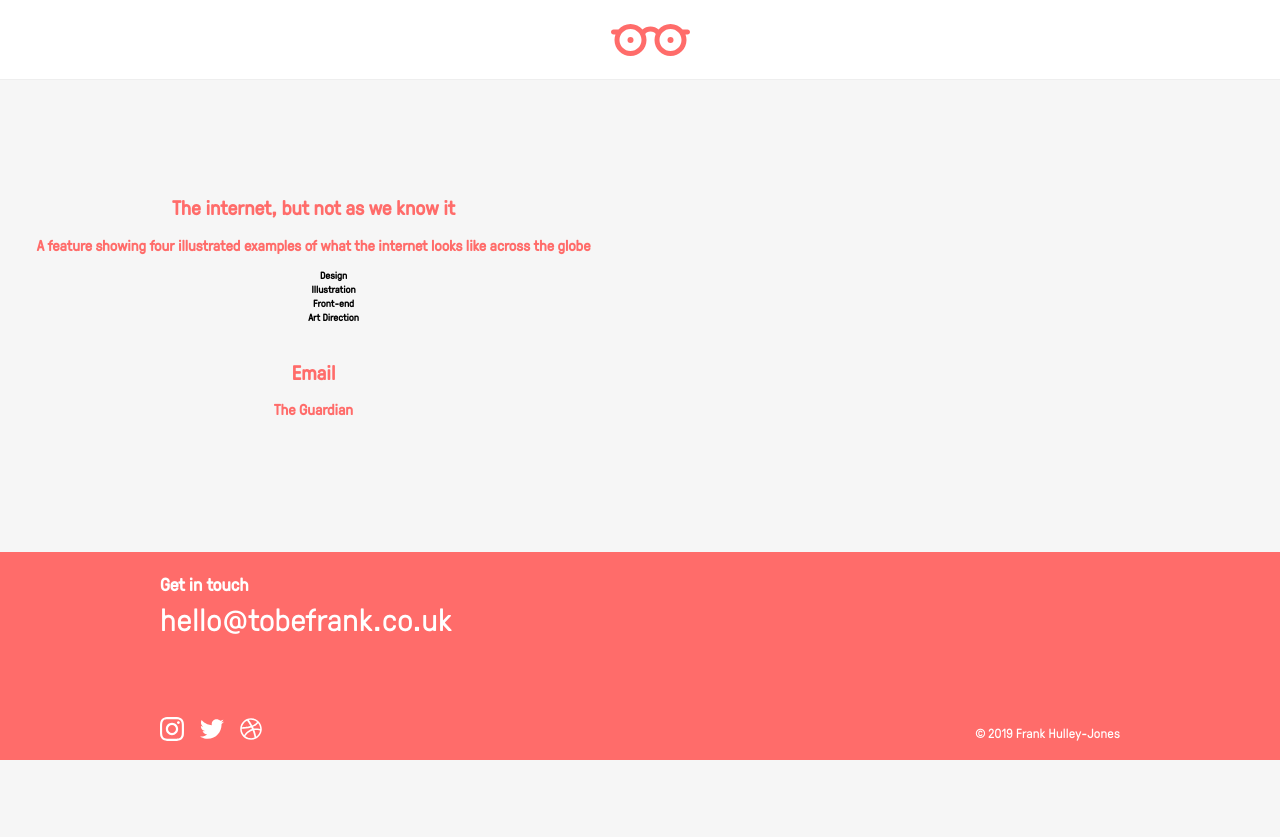
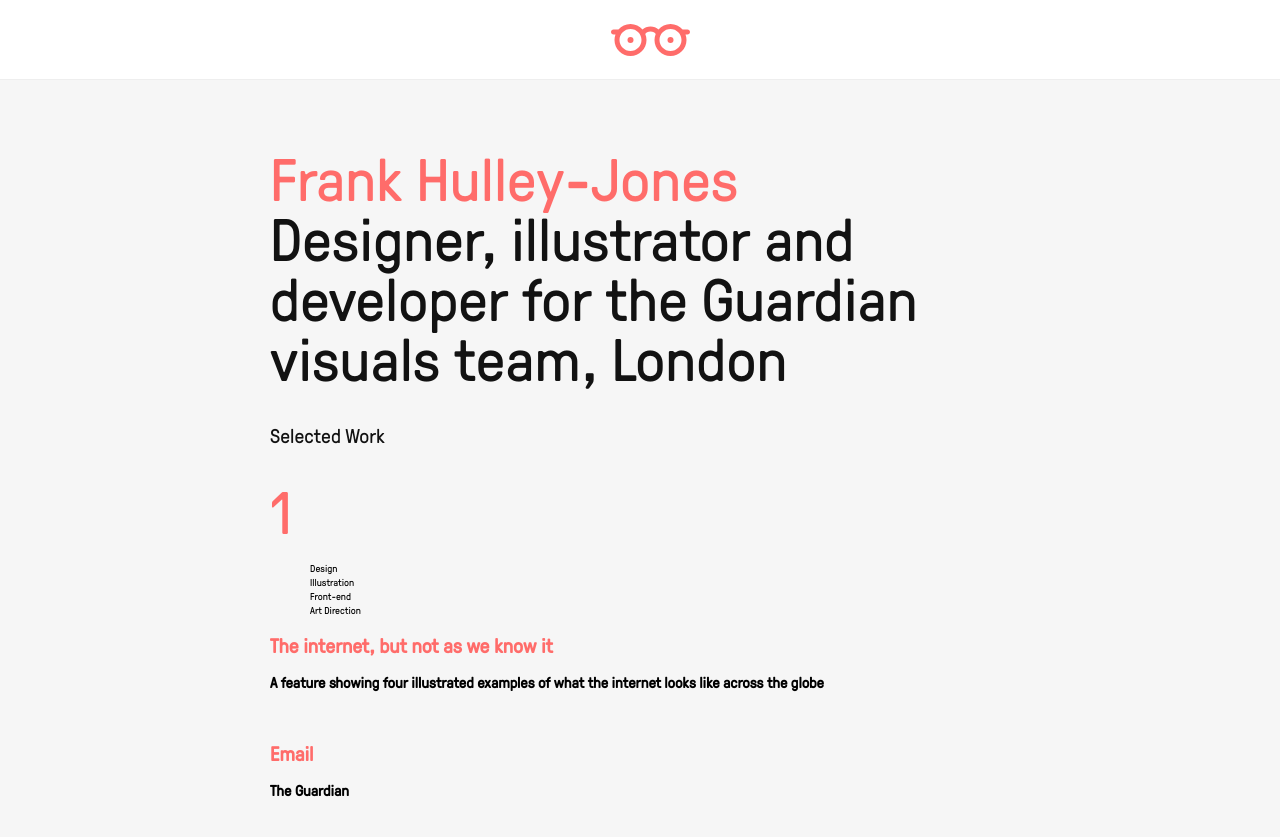
Before and after one commit to superfrank/portfolio__one-page, a website: page index.html in a window 1280 px wide. Shown: the top 837 px of the page. Before the commit the page ends 800 px from the top, so only its background shows below. Drawn offline with Linux system fonts and the light colour scheme.

Commit message:
added header styles, started fixing grid

```diff
--- a/index.html
+++ b/index.html
@@ -27,11 +27,20 @@
   </script>
 
   <ul class="project-list">
-  <div class="project-list-col-1">
+  <div class="project-list-col col-2">
+    <h1 class="project__header">Frank Hulley-Jones<br />
+      <span class="title__description">Designer, illustrator and developer for the Guardian visuals team, London</span>
+    </h1>
+    <h2 class="subheader">Selected Work</h2>
+  </div>
+  <div class="project-list-col col-1">
+    <div class="project__header project__number">1</div>
+    <ul class="project-list__meta">Design<br />Illustration<br />Front-end<br />Art Direction</ul>
+  </div>
+  <div class="project-list-col col-2">
         <li class="project-list__item" data-project-index="0">
           <h1 class="project-list__title">The internet, but not as we know it</h1>
           <h2 class="project-list__description">A feature showing four illustrated examples of what the internet looks like across the globe</h2>
-          <ul class="project-list__meta">Design<br />Illustration<br />Front-end<br />Art Direction</ul>
         </li>
         <li class="project-list__item">
           <h1 class="project-list__title">Email</h1>
--- a/style/modules/_colors.scss
+++ b/style/modules/_colors.scss
@@ -6,4 +6,4 @@ $off-white: #FCFCFC;
 $light-grey: #EEEEEE;
 $grey: #BBBBBB;
 $dark-grey: #666666;
-$black: #333333;
+$black: #121212;
--- a/style/modules/_typography.scss
+++ b/style/modules/_typography.scss
@@ -3,13 +3,14 @@ $serif: "ff-tisa-web-pro", Georgia, serif;
 $sans-serif: "GT-Pressura-Regular", "Futura", sans-serif;
 
 // Type Sizes
-$font-size-extralarge: 4.4rem;
+$font-size-extralarge: 60px;
 $font-size-large: 3.2rem;
-$font-size-medium: 1.8rem;
+$font-size-medium: 20px;
 $font-size-body: 1.6rem;
 
 // Line Height
 $line-height-body: 2.6rem;
+$line-height: 1;
 
 @font-face {
     font-family: 'GT-Pressura-Regular';
--- a/style/partials/_project-list.scss
+++ b/style/partials/_project-list.scss
@@ -1,32 +1,24 @@
 .project-list {
-  margin-left: 0;
+  display: flex;
+  align-items: center;
+  justify-content: center;
+  flex-direction: column;
   padding: 0;
   list-style: none;
-  display: flex;
-  flex-flow: row wrap;
-  font-weight: bold;
-  text-align: center;
-  margin-top: 100px;
+  margin-top: 48px;
   margin-bottom: 100px;
-  align-items: flex-start;
-  justify-content: space-between;
-
-  h1, h2 {
-    color: $brand-1;
-  }
 }
 
-.project-list-col-1 {
-  display: flex;
+.title__description {
+  color: $black;
+}
+
+.project-list-col {
+  display: grid;
   width: 100%;
-  flex-direction: column;
 
-  @include mq($from: tablet) {
-    width: 49%;
-  }
-
-  @include mq($from: wide) {
-    width: 630px;
+  @include mq(tablet) {
+    max-width: 740px;
   }
 }
 
--- a/style/partials/common/_title.scss
+++ b/style/partials/common/_header.scss
@@ -1,8 +1,10 @@
-.title {
+.project__header {
     margin: 20px 0;
     color: $brand-1;
     font-family: $sans-serif;
     font-size: $font-size-extralarge;
+    font-weight: normal;
+    line-height: $line-height;
     @include mq($until: mobile) {
         font-size: $font-size-large;
     }
--- /dev/null
+++ b/style/partials/common/_subheader.scss
@@ -0,0 +1,7 @@
+.subheader {
+    color: $black;
+    font-family: $sans-serif;
+    font-size: $font-size-medium;
+    font-weight: normal;
+    line-height: $line-height;
+}
--- a/style/style.scss
+++ b/style/style.scss
@@ -7,8 +7,9 @@
 @import "modules/_mixins";
 
 // Common Partials
-@import "partials/common/_title";
+@import "partials/common/_header";
 @import "partials/common/_paragraph";
+@import "partials/common/_subheader";
 //
 // Partials
 @import "partials/_base";
```
Also changed, not shown: style/style.css, 1 other file.
